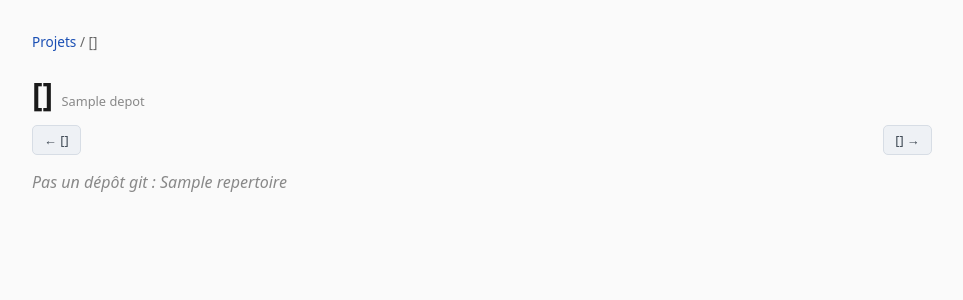
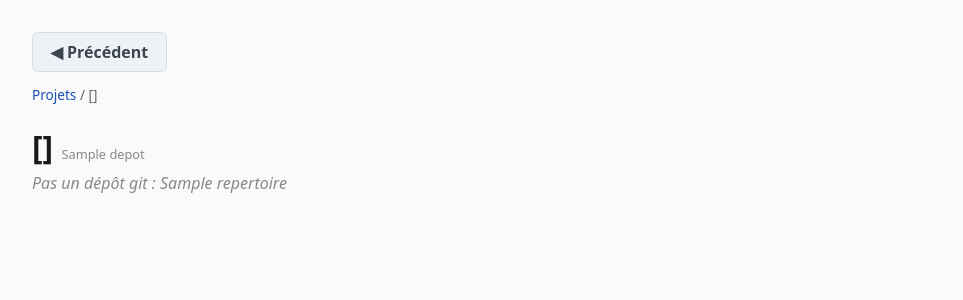
Before and after one commit to AlainDelree/Relecture_Bridge, a Flask app: template relecture_web/templates/projet.html in a window 1280 px wide. Shown: the top 300 px of the page, without its empty margins (158-1121 px from the left). Run offline with Flask 3, Linux system fonts and the light colour scheme; the template is opened without the code that fills it: most values are stand-ins (such as "Sample title", 1, 10 or a date in 2020).

Commit message:
fix(#15): bouton unique « Précédent » en haut à gauche remplace la navigation précédent/suivant

```diff
--- a/relecture_web/app.py
+++ b/relecture_web/app.py
@@ -67,19 +67,6 @@ def _branches_par_nom(repertoire):
     return {branche["nom"]: branche for branche in get_branches_locales(repertoire)}
 
 
-def _voisins(elements, nom):
-    """Retourne (élément précédent, élément suivant) autour de celui dont le
-    nom correspond, pour la navigation précédent/suivant (issue #14) —
-    (None, None) si absent de la liste (ex. projet pas "ok", donc jamais
-    dans `elements`)."""
-    for i, element in enumerate(elements):
-        if element["nom"] == nom:
-            precedent = elements[i - 1] if i > 0 else None
-            suivant = elements[i + 1] if i < len(elements) - 1 else None
-            return precedent, suivant
-    return None, None
-
-
 @app.route("/")
 def index():
     """Niveau 1 : liste des projets, avec le nombre de résumés en attente
@@ -108,15 +95,9 @@ def projet_route(nom_projet):
         flash(f"❌ Projet « {nom_projet} » introuvable.", "erreur")
         return redirect(url_for("index"))
 
-    projets_ok = [p for p in projets if p["statut"] == "ok"]
-    projet_precedent, projet_suivant = _voisins(projets_ok, nom_projet)
-
     if projet["statut"] != "ok":
         projet["branches"] = []
-        return render_template(
-            "projet.html", projet=projet, erreur=erreur,
-            projet_precedent=projet_precedent, projet_suivant=projet_suivant,
-        )
+        return render_template("projet.html", projet=projet, erreur=erreur)
 
     resumes = collect_resumes_projet(projet["dossier_relecture"], projet["repertoire"])
     resumes_par_branche = regrouper_resumes_par_branche(resumes, projet["repertoire"])
@@ -145,10 +126,7 @@ def projet_route(nom_projet):
         worktree["branch"]: worktree for worktree in projet["worktrees"] if worktree["branch"]
     }
 
-    return render_template(
-        "projet.html", projet=projet, erreur=erreur,
-        projet_precedent=projet_precedent, projet_suivant=projet_suivant,
-    )
+    return render_template("projet.html", projet=projet, erreur=erreur)
 
 
 @app.route("/projet/<nom_projet>/branche/<path:nom_branche>")
@@ -168,12 +146,8 @@ def branche_route(nom_projet, nom_branche):
     for resume in resumes_branche:
         resume["commande_revert"] = f"git -C {projet['repertoire']} revert --no-edit {resume['hash']}"
 
-    branches = get_branches_locales(projet["repertoire"])
-    branche_precedente, branche_suivante = _voisins(branches, nom_branche)
-
     return render_template(
         "branche.html", projet=projet, nom_branche=nom_branche, resumes=resumes_branche,
-        branche_precedente=branche_precedente, branche_suivante=branche_suivante,
     )
 
 
--- a/relecture_web/static/style.css
+++ b/relecture_web/static/style.css
@@ -129,20 +129,19 @@ header h1 { margin-bottom: 0.2rem; }
 .bouton--push:hover:not(:disabled) { background: #d9f3e4; }
 .bouton--revert { background: #fff4e5; color: #a35a00; border-color: #f0d7ab; }
 .bouton--revert:hover { background: #fbe9cf; }
-.nav-voisins {
-  display: flex;
-  justify-content: space-between;
-  margin: 0.6rem 0 1rem 0;
-}
-.bouton--nav {
+.bouton-precedent {
   display: inline-block;
   text-decoration: none;
   background: #eef1f5;
   color: #3a4550;
-  border-color: #d7dde5;
+  border: 1px solid #d7dde5;
+  border-radius: 6px;
+  font-size: 1rem;
+  font-weight: 600;
+  padding: 0.5rem 1.1rem;
+  margin-bottom: 0.8rem;
 }
-.bouton--nav:hover { background: #e2e7ee; }
-.bouton--nav-suivant { margin-left: auto; }
+.bouton-precedent:hover { background: #e2e7ee; }
 .commande-equivalente {
   font-size: 0.75rem;
   color: #888;
--- a/relecture_web/templates/projet.html
+++ b/relecture_web/templates/projet.html
@@ -1,18 +1,11 @@
 {% extends "base.html" %}
 {% block body %}
+<a href="{{ url_for('index') }}" class="bouton-precedent">◀ Précédent</a>
+
 <header>
   <p class="fil-ariane"><a href="{{ url_for('index') }}">Projets</a> / {{ projet.nom }}</p>
   <h1>{{ projet.nom }} <span class="depot">{{ projet.depot }}</span></h1>
 </header>
-
-<nav class="nav-voisins">
-  {% if projet_precedent %}
-  <a href="{{ url_for('projet_route', nom_projet=projet_precedent.nom) }}" class="bouton bouton--nav">← {{ projet_precedent.nom }}</a>
-  {% endif %}
-  {% if projet_suivant %}
-  <a href="{{ url_for('projet_route', nom_projet=projet_suivant.nom) }}" class="bouton bouton--nav bouton--nav-suivant">{{ projet_suivant.nom }} →</a>
-  {% endif %}
-</nav>
 
 {% if erreur %}
 <p class="erreur">❌ {{ erreur }}</p>
```
Also changed, not shown: relecture_web/templates/branche.html (+2 -9 lines).
